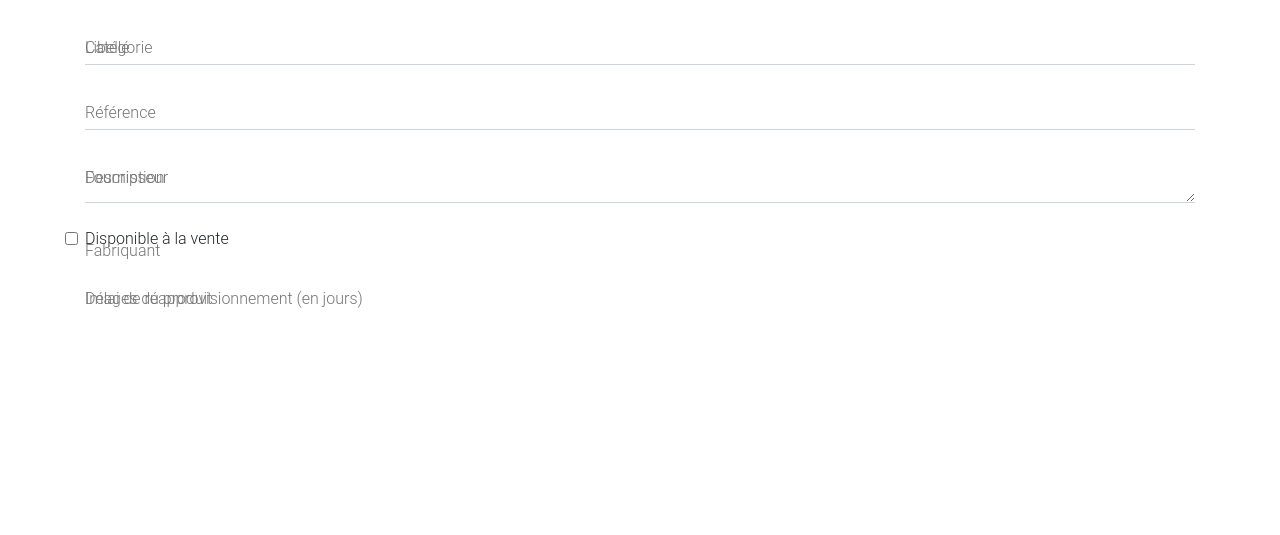
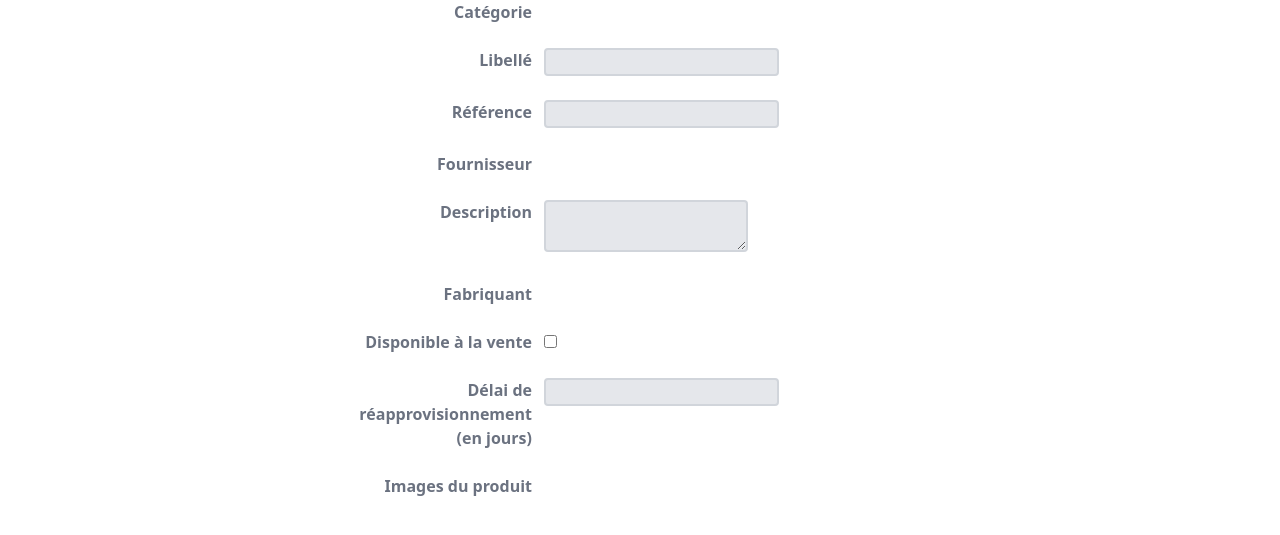
Before and after one commit to AdFornasiero/FilRouge, a PHP site: the page made by application/views/productAdd.php in a window 1280 px wide. Shown: the top 535 px of the page. Run offline with PHP 8.4, Linux system fonts and the light colour scheme; the template is opened without the code that fills it, so the values that code supplies are empty; some libraries are stand-ins or nearby versions.

Commit message:
productControls

```diff
--- a/application/models/Suppliers_model.php
+++ b/application/models/Suppliers_model.php
@@ -8,6 +8,7 @@
 	public function selectSuppliers(){
         $suppliersList = [];
         $this->db->select('supplierID, name');
+        $this->db->order_by('name');
         $suppliers = $this->db->get('suppliers')->result();
         foreach($suppliers as $supplier){
             $suppliersList[$supplier->supplierID] = $supplier->name;
--- a/application/views/footer.php
+++ b/application/views/footer.php
@@ -6,9 +6,6 @@
   src="https://code.jquery.com/jquery-3.4.1.min.js"
   integrity="sha256-CSXorXvZcTkaix6Yvo6HppcZGetbYMGWSFlBw8HfCJo="
   crossorigin="anonymous"></script>
-<script type="text/javascript" src="https://cdnjs.cloudflare.com/ajax/libs/popper.js/1.14.4/umd/popper.min.js"></script>
-<script type="text/javascript" src="https://cdnjs.cloudflare.com/ajax/libs/twitter-bootstrap/4.3.1/js/bootstrap.min.js"></script>
-<script type="text/javascript" src="https://cdnjs.cloudflare.com/ajax/libs/mdbootstrap/4.8.11/js/mdb.min.js"></script>
 
 </body>
 </html>
--- a/application/views/header.php
+++ b/application/views/header.php
@@ -4,10 +4,11 @@
 	<head>
 		<meta charset="utf-8">
 		<title><?= $title ?></title>
+		<link href="https://unpkg.com/tailwindcss@^1.0/dist/tailwind.min.css" rel="stylesheet">
 		<link rel="stylesheet" type="text/css" href="<?= base_url('assets/css/style.css') ?>"  />
-		<link rel="stylesheet" href="https://use.fontawesome.com/releases/v5.8.2/css/all.css">
+		<!--<link rel="stylesheet" href="https://use.fontawesome.com/releases/v5.8.2/css/all.css">
 		<link href="https://cdnjs.cloudflare.com/ajax/libs/twitter-bootstrap/4.3.1/css/bootstrap.min.css" rel="stylesheet">
-		<link href="https://cdnjs.cloudflare.com/ajax/libs/mdbootstrap/4.8.10/css/mdb.min.css" rel="stylesheet">
+		<link href="https://cdnjs.cloudflare.com/ajax/libs/mdbootstrap/4.8.10/css/mdb.min.css" rel="stylesheet">-->
 	</head>
 
 	<body>
--- a/application/views/productAdd.php
+++ b/application/views/productAdd.php
@@ -1,61 +1,95 @@
 
 <?= validation_errors() ?>
 
-<div class="container">
+<div class="container mx-auto w-full max-w-xl">
+	<?= form_open_multipart('', array('class'=>'flex flex-col text-center shadow-md rounded px-8 pt-6 pb-8 mb-4')) ?>
 
-<?= form_open_multipart('', array('class'=>'form')) ?>
-
-	<div class="md-form">
-		<label for="label">Catégorie</label>
-		<?= form_dropdown('category', $categoriesList,'', array('class'=>'custom-select')) ?>
+		<div class="md:flex mb-6">
+			<div class="md:w-1/3">
+				<label class="block text-gray-500 font-bold md:text-right pr-3" for="label">Catégorie</label>
+			</div>
+			<div class="md:w-2/3">
+				<?= form_dropdown('category', $categoriesList,'', array('class'=>'bg-gray-200 border-2 border-gray-300 rounded')) ?>
+			</div>
 		</div>
 
-	<div class="md-form">
-		<label for="label">Libellé</label>
-		<input class="form-control" type="text" name="label" id="label">
+		<div class="md:flex mb-6">
+			<div class="md:w-1/3">
+				<label class="block text-gray-500 font-bold md:text-right pr-3" for="label">Libellé</label>
+			</div>
+			<div class="md:w-2/3">
+				<input class="bg-gray-200 border-2 border-gray-300 rounded" type="text" name="label" id="label">
+			</div>
 		</div>
 
-	<div class="md-form">
-		<label for="referenceInput">Référence</label>
-		<input class="form-control" type="text" name="reference" id="referenceInput">
+		<div class="md:flex mb-6">
+			<div class="md:w-1/3">
+				<label class="block text-gray-500 font-bold md:text-right pr-3" for="referenceInput">Référence</label>
+			</div>
+			<div class="md:w-2/3">
+				<input class="bg-gray-200 border-2 border-gray-300 rounded" type="text" name="reference" id="referenceInput">
 			<!--<button name="reference" value="Auto-générer" id="referenceButton">-->
+			</div>
 		</div>
 
 
-	<div class="md-form">
-		<label for="label">Fournisseur</label>
-		<?= form_dropdown('supplier', $suppliersList,'', array('class'=>'custom-select')) ?>
+		<div class="md:flex mb-6">
+			<div class="md:w-1/3">
+				<label class="block text-gray-500 font-bold md:text-right pr-3" for="label">Fournisseur</label>
+				</div>
+			<div class="md:w-2/3">
+				<?= form_dropdown('supplier', $suppliersList,'', array('class'=>'bg-gray-200 border-2 border-gray-300 rounded')) ?>
+			</div>
 		</div>
 
 
-	<div class="md-form">
-		<label for="description">Description</label>
-		<textarea class="md-textarea form-control" name="description" id="description"></textarea>
+		<div class="md:flex mb-6">
+			<div class="md:w-1/3">
+				<label class="block text-gray-500 font-bold md:text-right pr-3" for="description">Description</label>
+				</div>
+			<div class="md:w-2/3">
+				<textarea class="bg-gray-200 border-2 border-gray-300 rounded" name="description" id="description"></textarea>
+			</div>
 		</div>
 
-	<div class="md-form">
-		<label for="label">Fabriquant</label>
-		<?= form_dropdown('maker', $makersList,'', array('class'=>'custom-select')) ?>
+		<div class="md:flex mb-6">
+			<div class="md:w-1/3">
+				<label class="block text-gray-500 font-bold md:text-right pr-3" for="label">Fabriquant</label>
+			</div>
+			<div class="md:w-2/3">
+				<?= form_dropdown('maker', $makersList,'', array('class'=>'bg-gray-200 border-2 border-gray-300 rounded')) ?>
+			</div>
 		</div>
 
-	<div class="form_check">
+		<div class="md:flex mb-6">
+			<div class="md:w-1/3">
+				<label class="block text-gray-500 font-bold md:text-right pr-3" for="available">Disponible à la vente</label>
+			</div>
+			<div class="md:w-2/3">
 				<input class="form-check-input" type="checkbox", name="available", id="available">
-		<label class="form-check-label" for="available">Disponible à la vente</label>
+			</div>
 		</div>
 
-	<div class="md-form">
-		<label for="label">Délai de réapprovisionnement (en jours)</label>
-		<?= form_input('availabilitydelay','', array('class'=>'form_control')) ?>
+		<div class="md:flex mb-6">
+			<div class="md:w-1/3">
+				<label class="block text-gray-500 font-bold md:text-right pr-3" for="label">Délai de réapprovisionnement (en jours)</label>
+			</div>
+			<div class="md:w-2/3">
+				<input class="bg-gray-200 border-2 border-gray-300 rounded" type="text", name="availabilitydelay", id="availabilitydelay">
+			</div>
 		</div>
 
-	<div class="md-form">
-		<label for="label">Images du produit</label>
-		<?= form_upload('imgs') ?>
+		<div class="md:flex mb-6">
+			<div class="md:w-1/3">
+				<label class="block text-gray-500 font-bold md:text-right pr-3" for="label">Images du produit</label>
+			</div>
+			<div class="md:w-2/3">
+				<?= form_upload('images') ?>
+			</div>
 		</div>
 
 
-	<?= form_submit('submit', "Ajouter") ?>
+		<?= form_submit('submit', "Ajouter", array('class'=>'bg-gray-200 border-2 border-gray-300 rounded')) ?>
 
 	<?= form_close() ?>
-
 </div>
```
Also changed, not shown: application/config/form_validation.php (added, +121 -0 lines), application/controllers/Products.php (+26 -2 lines), assets/css/normalize.css (added). Lines whose indentation alone changed are shown as unchanged.
